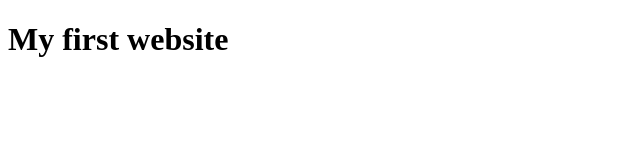
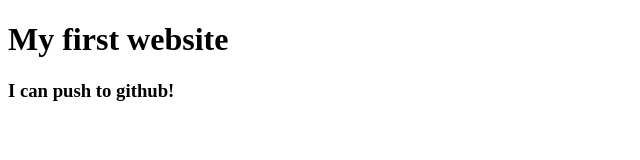
Before and after one commit to shohanur22/my-1st-site, a plain HTML site: page index.html in a window 1280 px wide. Shown: the whole page, without its empty margins (0-640 px from the left). Drawn offline with Linux system fonts and the light colour scheme.

Commit message:
learned github

```diff
--- a/index.html
+++ b/index.html
@@ -8,5 +8,6 @@
 </head>
 <body>
     <h1>My first website</h1>
+    <h3>I can push to github!</h3>
 </body>
 </html>
```
